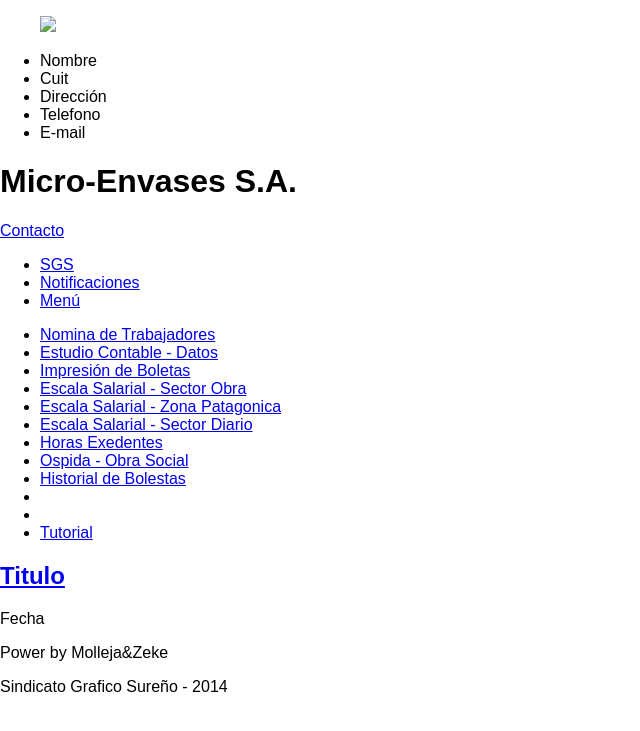
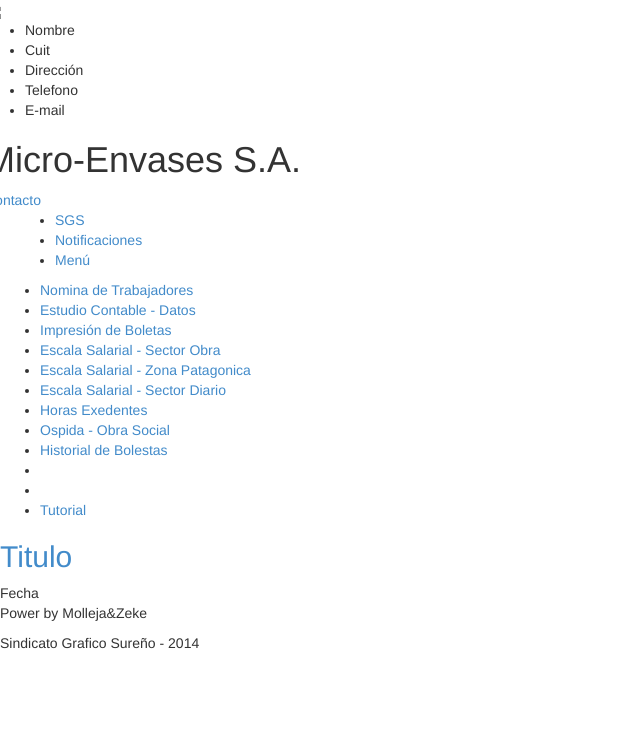
Before and after one commit to Darkzakath/ContableSGSv1.0, a PHP site: page /mockup/index.php in a window 1280 px wide. Shown: the top 731 px of the page, without its empty margins (0-640 px from the left). Run offline with PHP 8.4, Linux system fonts and the light colour scheme.

Commit message:
Agregados Bootstrap

```diff
--- a/mockup/index.php
+++ b/mockup/index.php
@@ -7,15 +7,20 @@
 	<title>Sindicato Grafico Sureño: Gestión</title>
 
 	<link rel="stylesheet" href="../librerias/css/normalize.css">
+	<link rel="stylesheet" href="../librerias/css/bootstrap-theme.css">
+	<link rel="stylesheet" href="../librerias/css/bootstrap-theme.css.map">
+	<link rel="stylesheet" href="../librerias/css/bootstrap-theme.min.css">
+	<link rel="stylesheet" href="../librerias/css/bootstrap.css">
+	<link rel="stylesheet" href="../librerias/css/bootstrap.css.map">
+	<link rel="stylesheet" href="../librerias/css/bootstrap.min.css">
 	<link rel="stylesheet" href="../estilos/media.css">
 	<link rel="stylesheet" href="../estilos/main.css">
 
 	<script src="../librerias/js/prefixfree.js"></script>
-	<script src="../librerias/js/bootstrap.min.js"></script>
-	<script src="../librerias/js/bootstrap.js"></script>
+
 </head>
 <body>
- 	<header>
+ 	<header class="row">
  		<figure id="avatar">
  			<img src="#" />
  		</figure>
@@ -36,7 +41,7 @@
  			<a href="#">Contacto</a>
  		</div>
  	</header>
- 	<nav>
+ 	<nav class="navbar-collapse collapse">
  		<ul>
  			<li id="inicio">
  				<a href="#">SGS</a>
@@ -102,5 +107,8 @@
  		<p>Power by Molleja&Zeke</p>
  		<p>Sindicato Grafico Sureño - 2014</p>
  	</footer>
+
+ 	<script src="../librerias/js/bootstrap.min.js"></script>
+	<script src="../librerias/js/bootstrap.js"></script>
 </body>
 </html>
```
